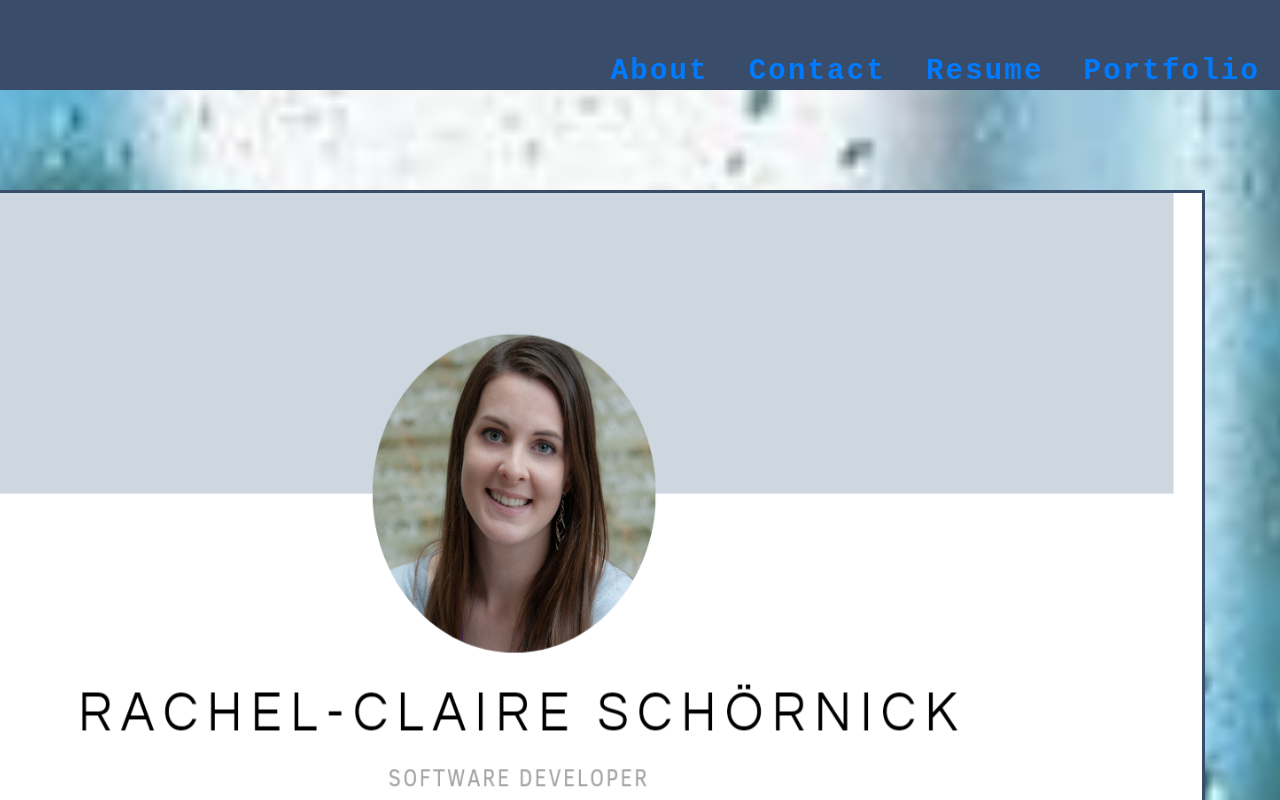
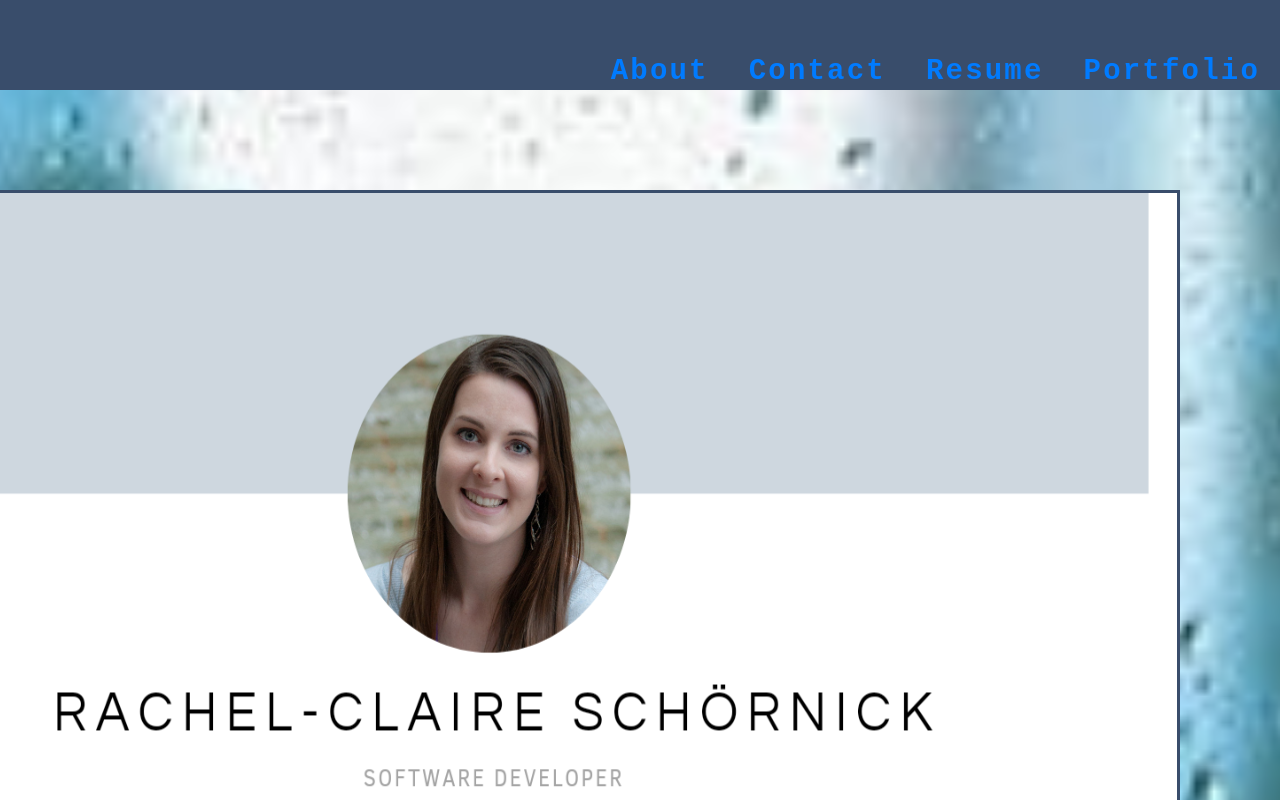
Before and after one commit to RCSchornick/React-portfolio, a React (Create React App) app: page /Resume in a window 1280 px wide. Shown: the top 800 px of the page. Built offline with nearby package versions, Linux system fonts and the light colour scheme.

Commit message:
fixing issues for heroku deployment

```diff
--- a/src/Components/About.js
+++ b/src/Components/About.js
@@ -1,9 +1,9 @@
-import React, { useState } from 'react';
+// import React, { useState } from 'react';
 import {Parallax} from 'react-parallax';
-import {Row, Col} from "reactstrap";
+// import {Row, Col} from "reactstrap";
 import "./Style/Components.css";
 // import Reveal from "react-reveal/fadeIn";
-import {TextContainer} from "./Style/TextContainers.js";
+// import {TextContainer} from "./Style/TextContainers.js";
 
 function About() {
   return (
--- a/src/Components/Contact.js
+++ b/src/Components/Contact.js
@@ -1,4 +1,4 @@
-import React, { useState } from 'react';
+// import React, { useState } from 'react';
 import {Row, Col, Container} from 'reactstrap';
 import './Style/Components.css';
 import {Parallax} from 'react-parallax';
--- a/src/Components/Footer.js
+++ b/src/Components/Footer.js
@@ -1,4 +1,4 @@
-import React, { useState } from 'react';
+// import React, { useState } from 'react';
 import './Style/Components.css';
 
 
--- a/src/Components/Header.js
+++ b/src/Components/Header.js
@@ -1,4 +1,4 @@
-import React, { useState } from 'react';
+// import React, { useState } from 'react';
 import {Link} from 'react-router-dom';
 import "./Style/Components.css";
 
--- a/src/Components/Portfolio.js
+++ b/src/Components/Portfolio.js
@@ -1,4 +1,4 @@
-import React, { useState } from 'react';
+// import React, { useState } from 'react';
 import {Row, Col, Container} from 'reactstrap';
 import './Style/Components.css';
 import {Parallax} from 'react-parallax';
--- a/src/Components/Style/Components.css
+++ b/src/Components/Style/Components.css
@@ -89,7 +89,7 @@ li{
 .Resume{
     position: absolute;
     top: 100px;
-    right: 75px;
+    right: 100px;
     width: 1375px;
     height: 2000px;
     border: 3px solid #394D6B;
```
